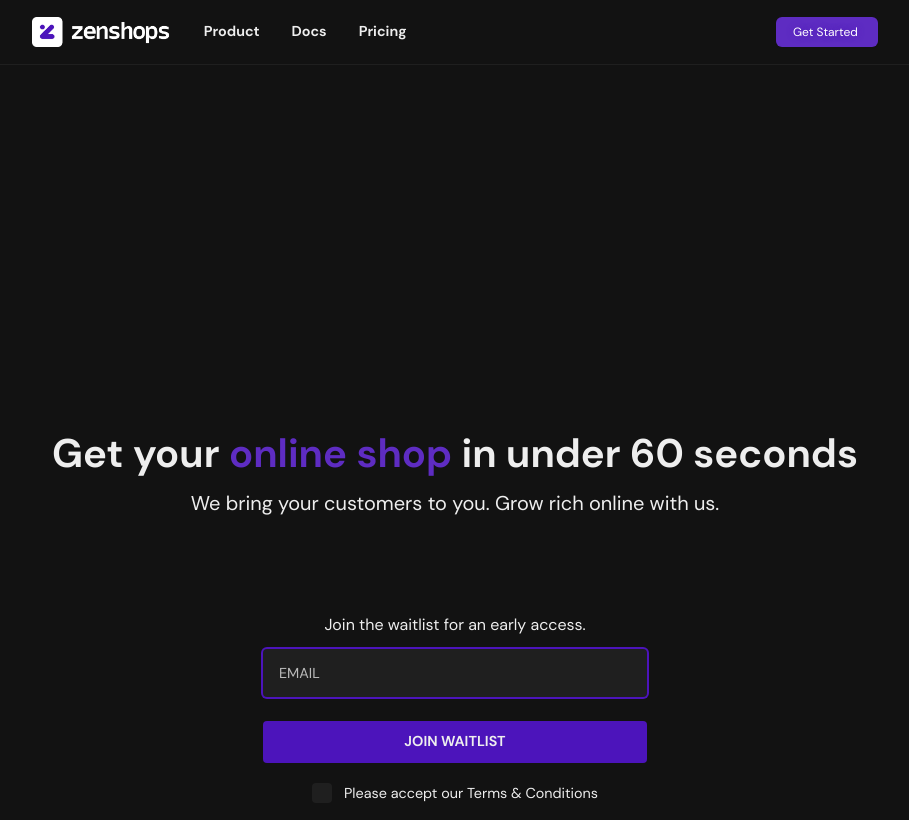
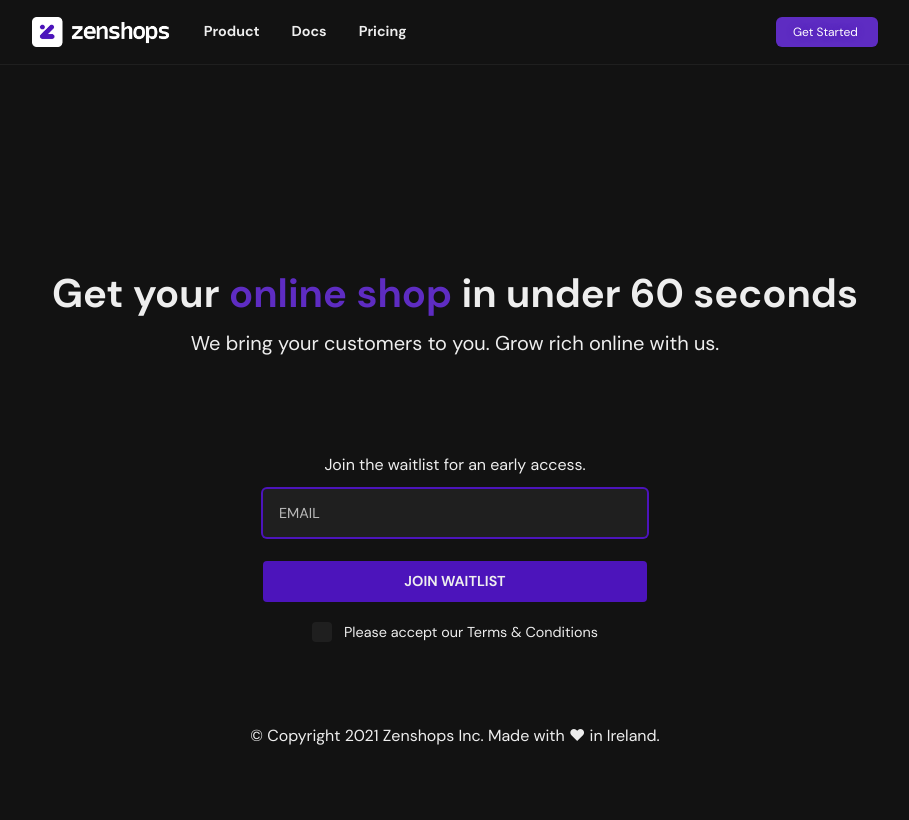
Before and after one commit to Zenshops/website, a Next.js app: page / in a window 1280 px wide. Shown: the whole page, without its empty margins (185-1094 px from the left). Built offline with nearby package versions, Linux system fonts and the light colour scheme; what @tailwindcss/typography, tailwindcss-filters would draw is missing.

Commit message:
Added copyright

```diff
--- a/src/components/Footer/Footer.tsx
+++ b/src/components/Footer/Footer.tsx
@@ -2,8 +2,8 @@ import React from 'react';
 
 const Footer = () => {
     return (
-        <div>
-
+        <div className="absolute bottom-10 left-1/2 text-center transform -translate-x-1/2 -translate-y-1/2">
+            © Copyright {new Date().getFullYear()} Zenshops Inc. Made with ♥︎ in Ireland.
         </div>
     );
 }
--- a/src/components/Hero/Hero.tsx
+++ b/src/components/Hero/Hero.tsx
@@ -20,8 +20,8 @@ export const Hero = () => {
 
 
     return (
-        <SectionContainer className="flex-col m-20 bg-gray-900 sm:text-center md:text-center">
-            <div className="lg:text-5xl mt-72 font-extrabold md:text-4xl sm:text-3xl">
+        <SectionContainer className="flex-col -mt-40 bg-gray-900 sm:text-center md:text-center">
+            <div className="lg:text-5xl font-extrabold md:text-4xl sm:text-3xl">
                 Get your <span className="text-brand-700">online shop</span> in under 60 seconds
             </div>
             <div className="lg:text-xl lg:mt-4 sm:mt-4 lg:mb-48 sm:text-lg">
--- a/src/components/Layout/Default.tsx
+++ b/src/components/Layout/Default.tsx
@@ -1,4 +1,5 @@
 import React, { ReactNode, useEffect, useState } from 'react'
+import Footer from '../Footer/Footer';
 import Header from '../Header/Header';
 
 interface DefaultLayoutProps {
@@ -30,12 +31,15 @@ const DefaultLayout = (props: DefaultLayoutProps) => {
     }
 
     return (
-        <div className="w-screen sm:select-none">
-            <Header darkMode={darkMode} updateTheme={updateTheme} />
-            <div className="min-h-full max-w-full flex justify-center items-center bg-gray-900 dark:bg-gray-900 m-auto sm:mx-10">
-                <main>{children}</main>
+        <>
+            <div className="flex flex-col w-screen h-screen sm:select-none">
+                <Header darkMode={darkMode} updateTheme={updateTheme} />
+                <div className="h-full max-w-full flex justify-center items-center bg-gray-900 dark:bg-gray-900 sm:mx-10">
+                    <main>{children}</main>
+                </div>
+                <Footer />
             </div>
-        </div>
+        </>
     )
 
 }
--- a/tailwind.config.js
+++ b/tailwind.config.js
@@ -71,6 +71,12 @@ module.exports = {
             },
             spacing: {
                 28: "7rem",
+                100: "30rem",
+                104: "34rem",
+                108: "38rem",
+                112: "42rem",
+                116: "46rem",
+                120: "50rem",
             },
             letterSpacing: {
                 tighter: "-.01em",
@@ -112,6 +118,14 @@ module.exports = {
                 ],
                 mono: ["Source Code Pro", "Menlo", "monospace"],
             },
+            translate: {
+                '1/7': '14.2857143%',
+                '2/7': '28.5714286%',
+                '3/7': '42.8571429%',
+                '4/7': '57.1428571%',
+                '5/7': '71.4285714%',
+                '6/7': '85.7142857%',
+            },
             stroke: (theme) => ({
                 white: theme("colors.white"),
                 black: theme("colors.black"),
```
